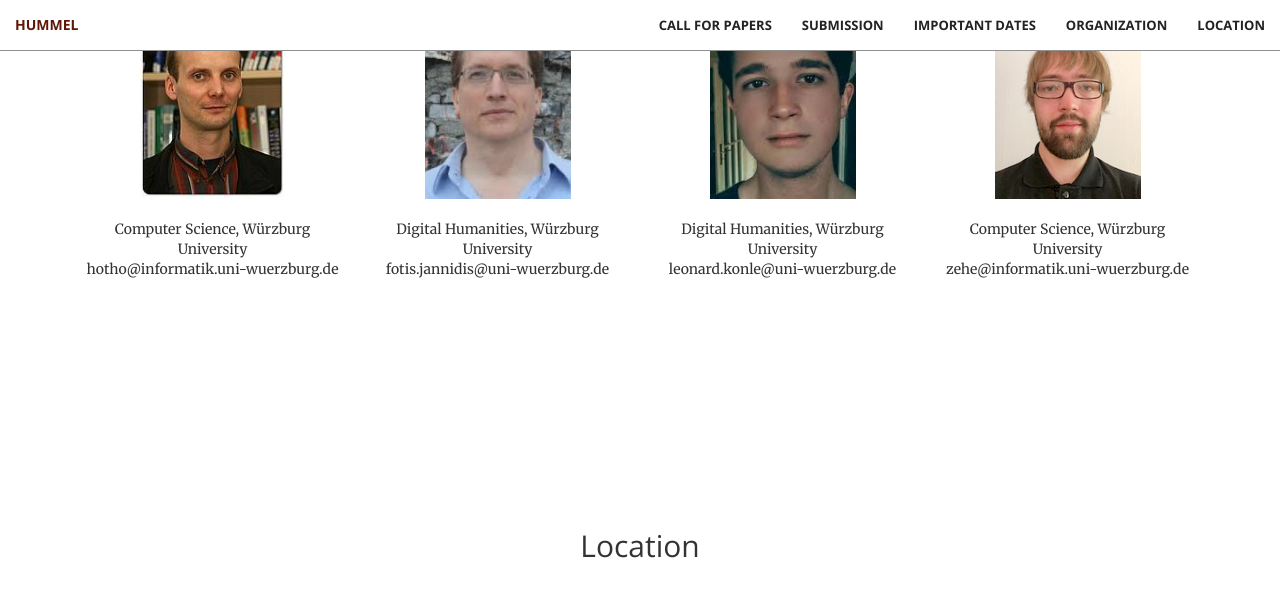
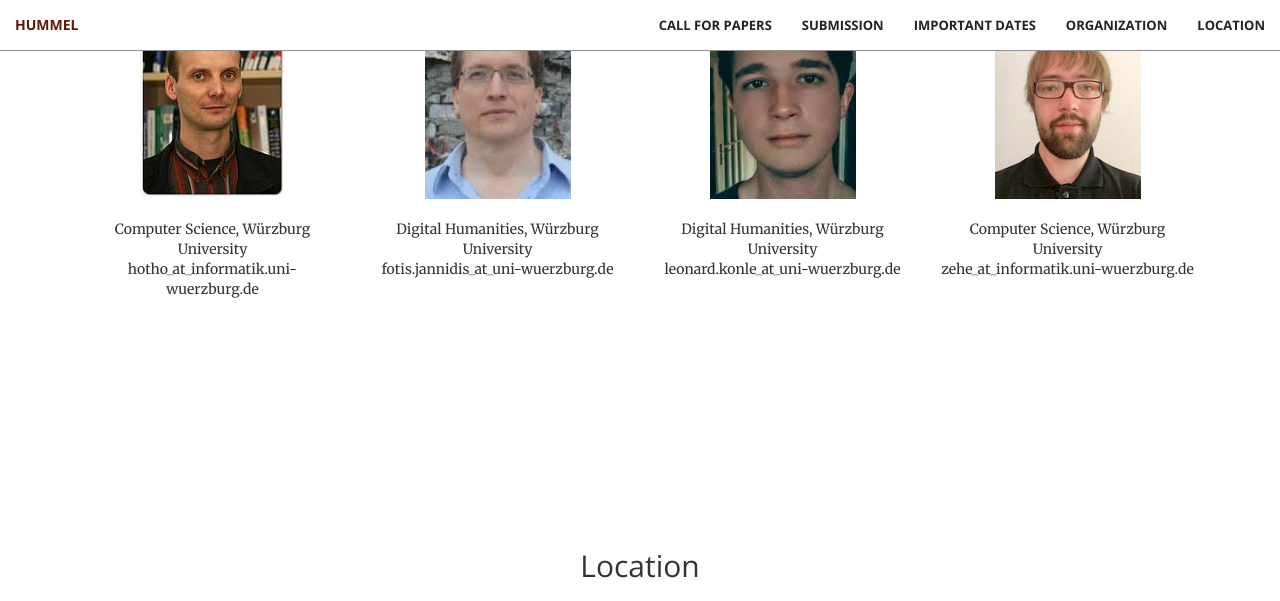
Before and after one commit to cophi-wue/ecml19.hummel.github.io, a Jekyll site: the page built from index.html, in a window 1280 px wide and 900 px high, scrolled down 3805 px, cut to the strip 0-601 px from the top of the window. Built offline with Jekyll 4.4.1, drawn with Linux system fonts in a browser that asks for light colours.

Commit message:
mask emails

```diff
--- a/_includes/orga.html
+++ b/_includes/orga.html
@@ -13,28 +13,28 @@
                     <img src="img/hotho.jpg" alt="" height="189" width="146">
 					<br><br>
 					Computer Science, Würzburg University<br>
-                    hotho@informatik.uni-wuerzburg.de<br>
+                    hotho_at_informatik.uni-wuerzburg.de<br>
                 </div>
                 <div class="col-lg-3 text-center">
 					<p>Fotis Jannidis</p>
                     <img src="img/jannidis.jpeg" alt="" height="189" width="146">
 					<br><br>
 					Digital Humanities, Würzburg University<br>
-                    fotis.jannidis@uni-wuerzburg.de<br>
+                    fotis.jannidis_at_uni-wuerzburg.de<br>
                 </div>
                 <div class="col-lg-3 text-center">
 					<p>Leonard Konle</p>
                     <img src="img/konle.jpeg" alt="" height="189" width="146">
 					<br><br>
 					Digital Humanities, Würzburg University<br>
-                    leonard.konle@uni-wuerzburg.de<br>
+                    leonard.konle_at_uni-wuerzburg.de<br>
                 </div>
                 <div class="col-lg-3 text-center">
 					<p>Albin Zehe</p>
                     <img src="img/zehe.png" alt="" height="189" width="146">
 					<br><br>
 					Computer Science, Würzburg University<br>
-                    zehe@informatik.uni-wuerzburg.de<br>
+                    zehe_at_informatik.uni-wuerzburg.de<br>
                 </div>
                 </div>
 		</div>
```
